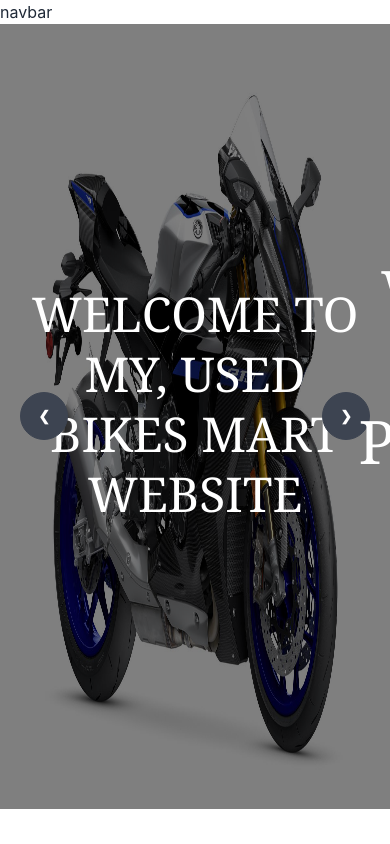
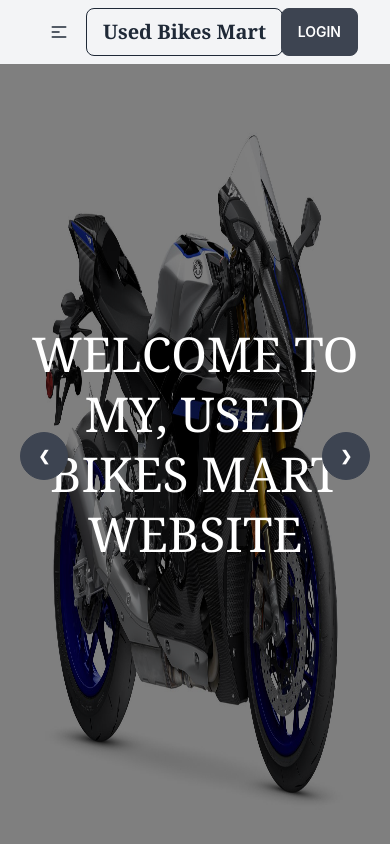
Before and after one commit to Kawsar-Ahmed-Ridoy/used-bikes-mart-client, a React (Create React App) app: page / in a window 390 px wide. Shown: the top 844 px of the page. Built offline with nearby package versions, Linux system fonts and the light colour scheme.

Commit message:
navbar added

```diff
--- a/src/Pages/Home/Banner/Banner.js
+++ b/src/Pages/Home/Banner/Banner.js
@@ -1,7 +1,7 @@
-import React from 'react';
-import image1 from '../../../assets/image1.jpg'
-import image2 from '../../../assets/image2.jpg'
-import image3 from '../../../assets/image3.jpg'
+import React from "react";
+import image1 from "../../../assets/image1.jpg";
+import image2 from "../../../assets/image2.jpg";
+import image3 from "../../../assets/image3.jpg";
 
 const Banner = () => {
   return (
@@ -15,7 +15,7 @@
             <div
               style={{ height: "90vh", textTransform: "uppercase" }}
               className="absolute flex justify-center align-middle w-full text-center text-5xl
-        font-serif text-white"
+        font-serif text-white "
             >
               <h2 className="my-auto leading-tight">
                 welcome to my, Used
@@ -39,11 +39,11 @@
             <img src={image2} alt="" className="w-full" />
             <div
               style={{ height: "90vh", textTransform: "uppercase" }}
-                className="absolute flex justify-center align-middle w-full text-center text-6xl  font-serif text-white"
+              className="absolute flex justify-center align-middle w-full text-center text-5xl  font-serif text-white"
             >
               <h2 className="my-auto leading-tight">
-                  welcome to my, wild
-                  <br /> photography <br />
+                welcome to my, Used
+                <br /> Bikes Mart <br />
                 website
               </h2>
             </div>
@@ -62,11 +62,11 @@
             <img src={image3} alt="" className="w-full" />
             <div
               style={{ height: "90vh", textTransform: "uppercase" }}
-                className="absolute flex justify-center align-middle w-full text-center text-6xl  font-serif text-white"
+              className="absolute flex justify-center align-middle w-full text-center text-5xl  font-serif text-white"
             >
               <h2 className="my-auto leading-tight">
-                  welcome to my, wild
-                  <br /> photography <br />
+                welcome to my, Used
+                <br /> Bikes Mart <br />
                 website
               </h2>
             </div>
--- a/src/Pages/Shared/Navbar/Navbar.js
+++ b/src/Pages/Shared/Navbar/Navbar.js
@@ -1,10 +1,64 @@
 import React from 'react';
+import { Link } from 'react-router-dom';
 
 const Navbar = () => {
     return (
-        <div>
-            navbar
+        <div className="navbar bg-base-100 px-8 sticky top-0 z-50 bg-gray-100">
+        <div className="navbar-start ">
+          <div className="dropdown">
+            <label tabIndex={0} className="btn btn-ghost lg:hidden">
+              <svg
+                xmlns="http://www.w3.org/2000/svg"
+                className="h-5 w-5"
+                fill="none"
+                viewBox="0 0 24 24"
+                stroke="currentColor"
+              >
+                <path
+                  strokeLinecap="round"
+                  strokeLinejoin="round"
+                  strokeWidth="2"
+                  d="M4 6h16M4 12h8m-8 6h16"
+                />
+              </svg>
+            </label>
+            <ul
+              tabIndex={0}
+              className="menu menu-compact dropdown-content mt-3 p-2 shadow bg-base-100 rounded-box w-52"
+            >
+              <Link to="/">
+                <li className="font-bold">Home</li>
+              </Link>
+              <Link to="/blog">
+                <li className="font-bold">Blog</li>
+              </Link>
+            </ul>
+          </div>
+
+          <Link
+            to="/"
+            className="btn btn-ghost normal-case text-xl font-serif btn-outline"
+          >
+            Used Bikes Mart
+          </Link>
         </div>
+        <div className="navbar-center hidden lg:flex">
+          <ul className="menu menu-horizontal p-0">
+            <Link to="/">
+              <li className="font-bold mx-4">Home</li>
+            </Link>
+            <Link to="/blog">
+              <li className="font-bold mx-4">Blog</li>
+            </Link>
+          </ul>
+        </div>
+        <div className="navbar-end">
+            <Link to="/login" className="btn">
+              LogIn
+            </Link>
+
+        </div>
+      </div>
     );
 };
 
```
Lines whose indentation alone changed are shown as unchanged.
